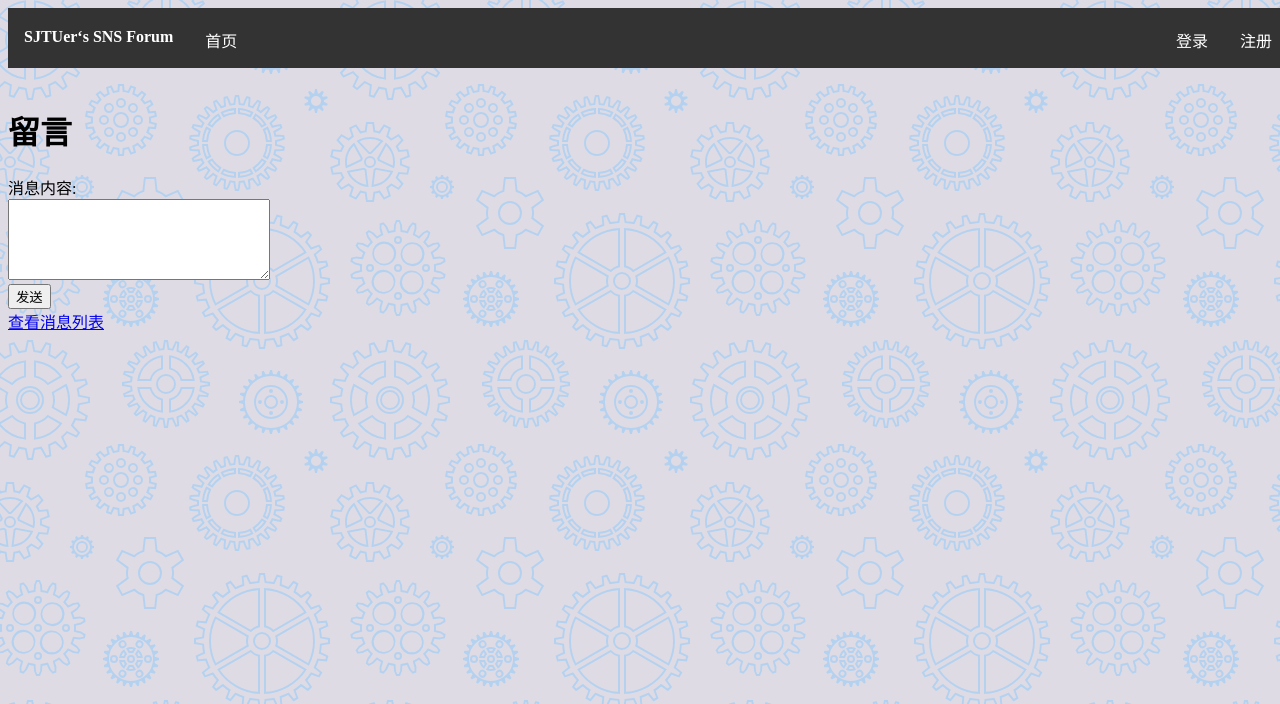
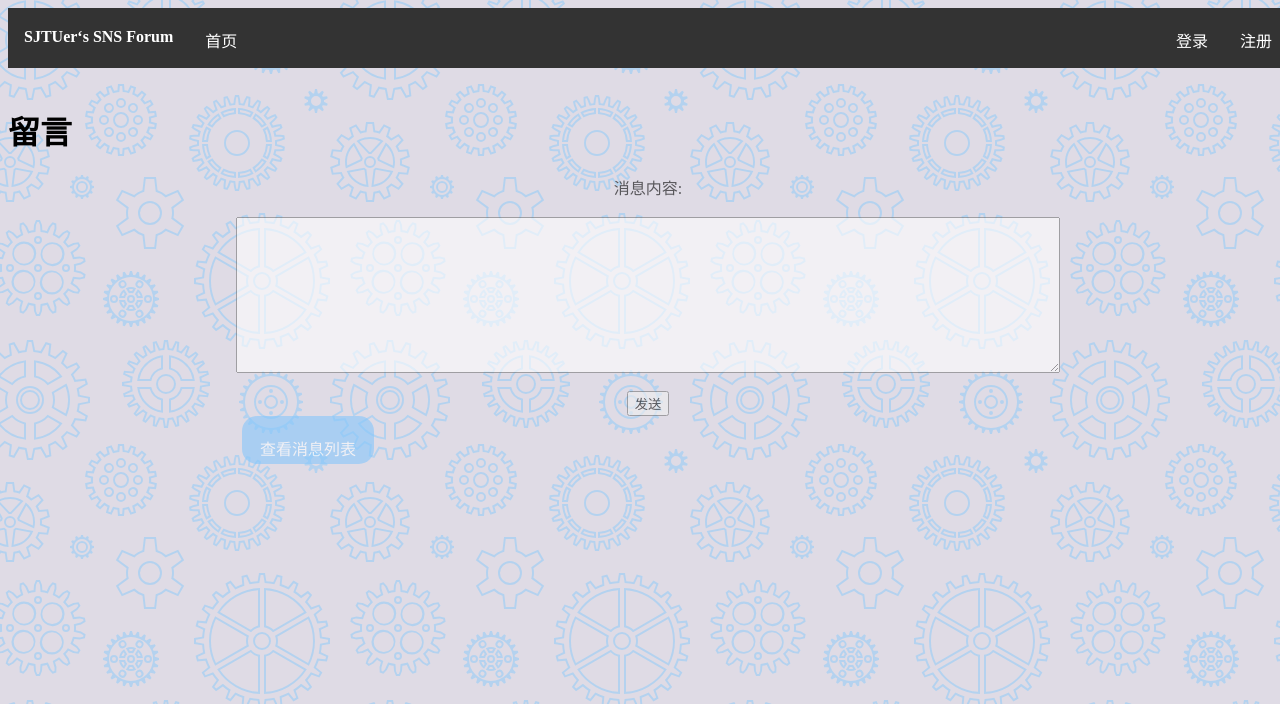
Before and after one commit to huoyanhuoyou/SNS_Forum, a Django app: template notif/templates/send_message.html in a window 1280 px wide. Shown: the top 704 px of the page. Run offline with Django 4.2, Linux system fonts and the light colour scheme; the template is opened without the code that fills it, so the values that code supplies are empty; some libraries are stand-ins or nearby versions.

Commit message:
Add files via upload

```diff
--- a/notif/templates/send_message.html
+++ b/notif/templates/send_message.html
@@ -1,6 +1,40 @@
 <!DOCTYPE html>
 <html lang="en">
 <head>
+    <style>
+
+    form {
+        display: flex;
+        flex-direction: column;
+        align-items: center;
+        opacity: 0.6;
+    }
+    .but{
+  padding: 14px 16px;
+  color: #fff;
+  border: none;
+  border-radius: 15px;
+  text-decoration: none;
+  background: #86c7fc;
+  position: absolute;
+  width: 100px;
+  height: 20px;
+  text-align: center;
+  line-height: 40px;
+  font-size: 16px;
+  margin-left: 300px;
+  transform: translateX(-50%);
+  display: flex;
+  flex-direction: column;
+  align-items: center;
+  opacity: 0.6;
+
+}
+
+.but:hover{
+  background-color: #6fffdb;
+}
+    </style>
     <meta charset="UTF-8">
     <link rel="icon" href="/static/img/bbs_demo_icon.ico"/>
     <title>编辑留言</title>
@@ -10,22 +44,16 @@
 {% block content %}
     <h1>留言</h1>
 
-    {% if messages %}
-        <ul>
-            {% for message in messages %}
-                <li>{{ 留言 }}</li>
-            {% endfor %}
-        </ul>
-    {% endif %}
+
 
     <form method="post">
         {% csrf_token %}
         <label for="content">消息内容:</label><br>
-        <textarea name="content" id="content" cols="30" rows="5"></textarea><br>
+        <textarea name="content" id="content" cols="100" rows="10"></textarea><br>
         <input type="submit" value="发送">
     </form>
 
-    <a href="{% url 'notif:notiflist' %}">查看消息列表</a>
+    <a class=but href="{% url 'notif:notiflist' %}">查看消息列表</a>
 {% endblock content %}
 </body>
 </html>
```
